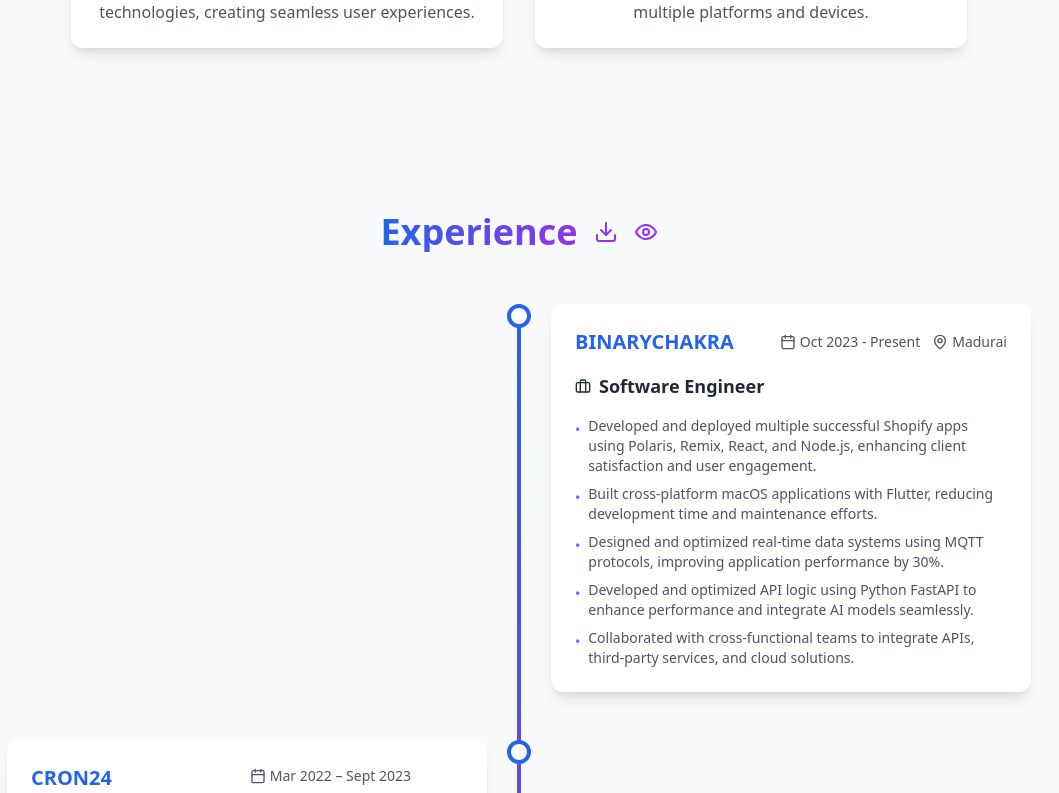
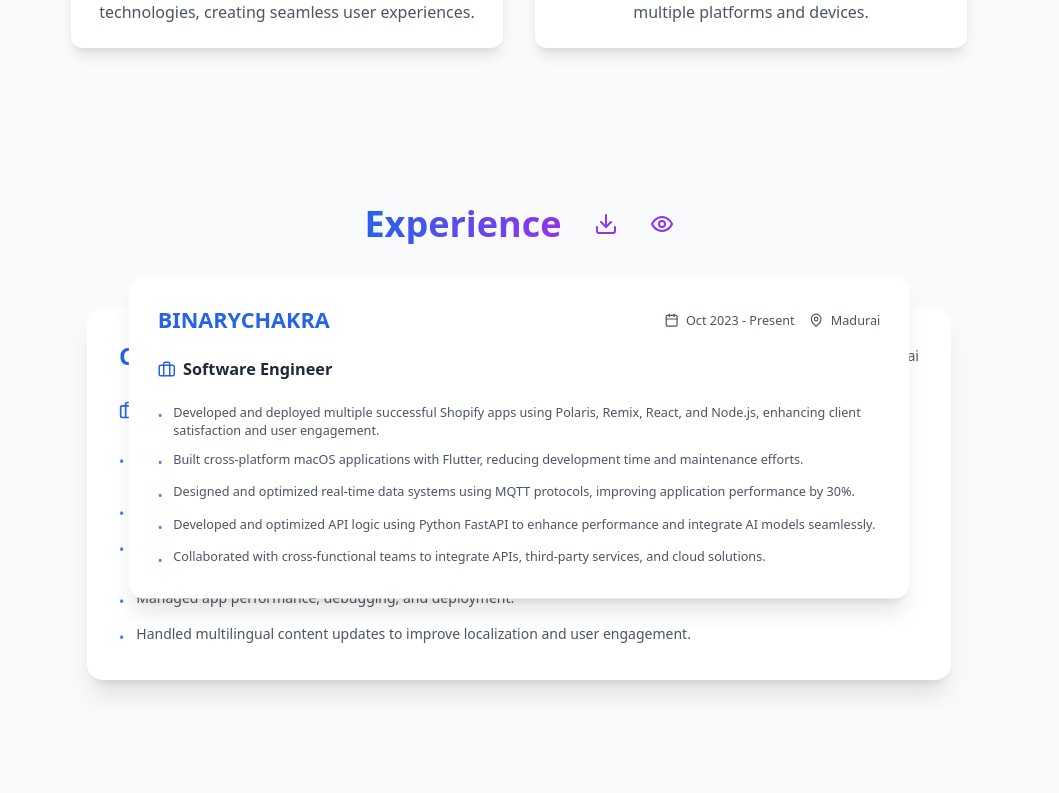
Before and after one commit to NJHarshavardhan/-portfolioTS, a React (Vite) app: page / in a window 1280 px wide. Shown: the part 1327-2120 px from the top of the page, without its empty margins (121-1180 px from the left). Built offline with nearby package versions, Linux system fonts and the light colour scheme.

Commit message:
Ui changed for expr section

```diff
--- a/src/components/Experience.tsx
+++ b/src/components/Experience.tsx
@@ -1,9 +1,10 @@
-import { motion } from "framer-motion";
-import { useInView } from "react-intersection-observer";
-import { Briefcase, Calendar, MapPin } from "lucide-react";
+import { motion, useScroll, useTransform } from "framer-motion";
+import { useRef } from "react";
+import { Briefcase, Calendar, MapPin, Download, Eye } from "lucide-react";
 import resumeFile from "../assets/Harsha-Resume.pdf";
-import { Download, Eye } from "lucide-react";
-const resumeUrl =resumeFile;
+
+const resumeUrl = resumeFile;
+
 const experienceData = [
   {
     company: "BINARYCHAKRA",
@@ -34,96 +35,117 @@ const experienceData = [
 ];
 
 export const Experience = () => {
-  const [ref, inView] = useInView({
-    triggerOnce: true,
-    threshold: 0.1,
+  const containerRef = useRef<HTMLDivElement>(null);
+  const { scrollYProgress } = useScroll({
+    target: containerRef,
+    offset: ["start start", "end end"],
   });
 
   return (
-    <section id="experience" className="py-12 md:py-20 px-4 bg-gray-50 dark:bg-gray-800">
-      <div className="max-w-5xl mx-auto">
-        <div className="flex justify-center items-center gap-4">
-          <h2 className="text-4xl font-bold bg-clip-text text-transparent bg-gradient-to-r from-blue-600 to-purple-600">
+    <section
+      ref={containerRef}
+      id="experience"
+      className="relative h-[250vh] bg-gray-50 dark:bg-gray-900"
+    >
+      <div className="sticky top-0 h-screen flex flex-col items-center justify-center overflow-hidden">
+        <div className="flex items-center gap-8 mb-12 mt-10">
+          <motion.h2
+            initial={{ opacity: 0, y: 20 }}
+            animate={{ opacity: 1, y: 0 }}
+            transition={{ duration: 0.6 }}
+            className="text-4xl font-bold bg-clip-text text-transparent bg-gradient-to-r from-blue-600 to-purple-600"
+          >
             Experience
-          </h2>
-          <a href={resumeUrl} download className="text-purple-600 hover:text-blue-800">
-            <Download className="w-6 h-12 cursor-pointer font-bold" />
-          </a>
-          <a href={resumeUrl} target="_blank" rel="noopener noreferrer" className="text-purple-600 hover:text-blue-800">
-            <Eye className="w-6 h-12 cursor-pointer font-bold" />
-          </a>
+          </motion.h2>
+          <motion.a
+            whileHover={{ scale: 1.1 }}
+            whileTap={{ scale: 0.95 }}
+            href={resumeUrl}
+            download
+            className="text-purple-600 hover:text-blue-800"
+          >
+            <Download className="w-6 h-6" />
+          </motion.a>
+          <motion.a
+            whileHover={{ scale: 1.1 }}
+            whileTap={{ scale: 0.95 }}
+            href={resumeUrl}
+            target="_blank"
+            rel="noopener noreferrer"
+            className="text-purple-600 hover:text-blue-800"
+          >
+            <Eye className="w-6 h-6" />
+          </motion.a>
         </div>
-        <br/>
-     <br/>
-        <div className="relative">
-          {/* Timeline line - hidden on mobile */}
-          <div className="absolute hidden md:block left-0 md:left-1/2 transform md:-translate-x-1/2 h-full w-1 bg-gradient-to-b from-blue-600 to-purple-600 rounded-full" />
 
+        <div className="relative w-full max-w-4xl mx-auto h-[600px]">
           {experienceData.map((exp, index) => {
-            const [cardRef, cardInView] = useInView({
-              triggerOnce: true,
-              threshold: 0.1,
-            });
+            const progress = useTransform(
+              scrollYProgress,
+              [
+                index / experienceData.length,
+                (index + 1) / experienceData.length,
+              ],
+              [0, 1]
+            );
+
+            const translateY = useTransform(progress, [0, 1], [0, -100]);
+            const scale = useTransform(progress, [0, 1], [1, 0.8]);
+            const opacity = useTransform(progress, [0, 0.5, 1], [1, 1, 0]);
 
             return (
-              <div ref={cardRef} key={index} className="relative mb-8 md:mb-12">
               <motion.div
-                  initial={{ opacity: 0, x: index % 2 === 0 ? -50 : 50 }}
-                  animate={cardInView ? { opacity: 1, x: 0 } : {}}
-                  transition={{ duration: 0.6, delay: 0.2 }}
-                  className={`relative w-full md:w-1/2 ${
-                    index % 2 === 0 ? "md:ml-auto md:pl-8" : "md:pr-8"
-                  }`}
+                key={index}
+                style={{
+                  position: "absolute",
+                  width: "100%",
+                  y: translateY,
+                  scale,
+                  opacity,
+                  zIndex: experienceData.length - index,
+                }}
+                className="p-4"
               >
-                  {/* Timeline dot - hidden on mobile */}
-                  <div
-                    className={`absolute top-0 hidden md:block ${
-                      index % 2 === 0 ? "md:-left-3" : "md:-right-3"
-                    } w-6 h-6 bg-white dark:bg-gray-900 rounded-full border-4 border-blue-600 dark:border-blue-400`}
-                  />
-
-                  <motion.div
-                    whileHover={{ scale: 1.02 }}
-                    className="bg-white dark:bg-gray-900 rounded-lg md:rounded-xl p-4 md:p-6 shadow-lg hover:shadow-xl transition-all duration-300"
-                  >
-                    <div className="flex flex-col sm:flex-row sm:items-center sm:justify-between gap-2 sm:gap-3 mb-4">
-                      <h3 className="text-lg md:text-xl font-bold text-blue-600 dark:text-blue-400">
+                <div className="bg-white dark:bg-gray-800 rounded-2xl p-8 shadow-xl">
+                  <div className="flex flex-col sm:flex-row sm:items-center sm:justify-between gap-4 mb-6">
+                    <h3 className="text-2xl font-bold text-blue-600 dark:text-blue-400">
                       {exp.company}
                     </h3>
-                      <div className="flex flex-wrap items-center gap-3 text-xs md:text-sm text-gray-600 dark:text-gray-400">
-                        <div className="flex items-center gap-1">
-                          <Calendar className="w-3 h-3 md:w-4 md:h-4" />
+                    <div className="flex flex-wrap items-center gap-4 text-sm text-gray-600 dark:text-gray-400">
+                      <div className="flex items-center gap-2">
+                        <Calendar className="w-4 h-4" />
                         <span>{exp.period}</span>
                       </div>
-                        <div className="flex items-center gap-1">
-                          <MapPin className="w-3 h-3 md:w-4 md:h-4" />
+                      <div className="flex items-center gap-2">
+                        <MapPin className="w-4 h-4" />
                         <span>{exp.location}</span>
                       </div>
                     </div>
                   </div>
 
-                    <h4 className="text-base md:text-lg font-semibold mb-3 md:mb-4 flex items-center gap-2 text-gray-800 dark:text-gray-200">
-                      <Briefcase className="w-3 h-3 md:w-4 md:h-4" />
+                  <div className="flex items-center gap-2 mb-6">
+                    <Briefcase className="w-5 h-5 text-blue-600 dark:text-blue-400" />
+                    <h4 className="text-lg font-semibold text-gray-800 dark:text-gray-200">
                       {exp.role}
                     </h4>
+                  </div>
 
-                    <ul className="space-y-1.5 md:space-y-2">
+                  <ul className="space-y-3">
                     {exp.achievements.map((achievement, i) => (
                       <motion.li
                         key={i}
-                          initial={{ opacity: 0, x: -10 }}
-                          animate={cardInView ? { opacity: 1, x: 0 } : {}}
+                        initial={{ opacity: 0, x: -20 }}
+                        animate={{ opacity: 1, x: 0 }}
                         transition={{ delay: i * 0.1 }}
-                          className="flex items-start gap-2 text-xs md:text-sm text-gray-600 dark:text-gray-400"
+                        className="flex items-start gap-3 text-sm text-gray-600 dark:text-gray-400"
                       >
                         <span className="text-blue-500 mt-1">•</span>
                         <span>{achievement}</span>
                       </motion.li>
                     ))}
                   </ul>
+                </div>
               </motion.div>
-                </motion.div>
-              </div>
             );
           })}
         </div>
```
Lines whose indentation alone changed are shown as unchanged.
